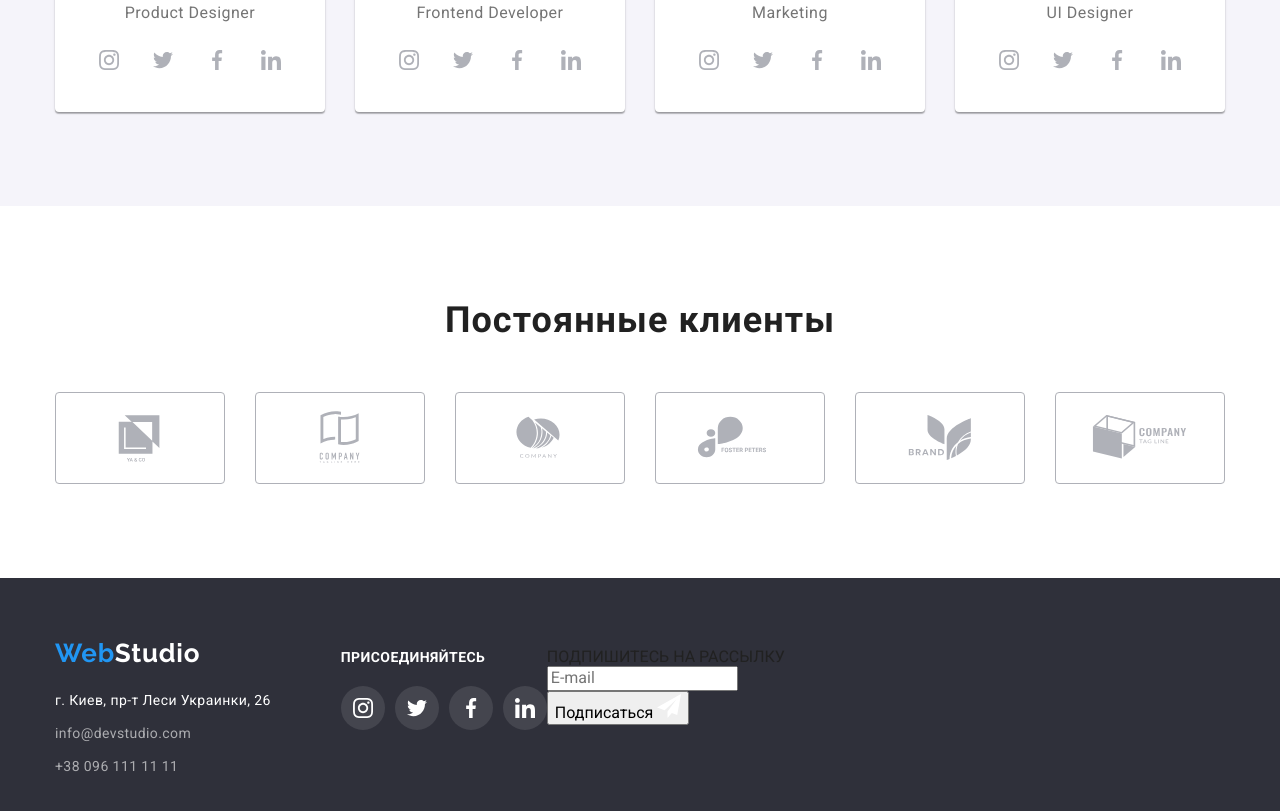
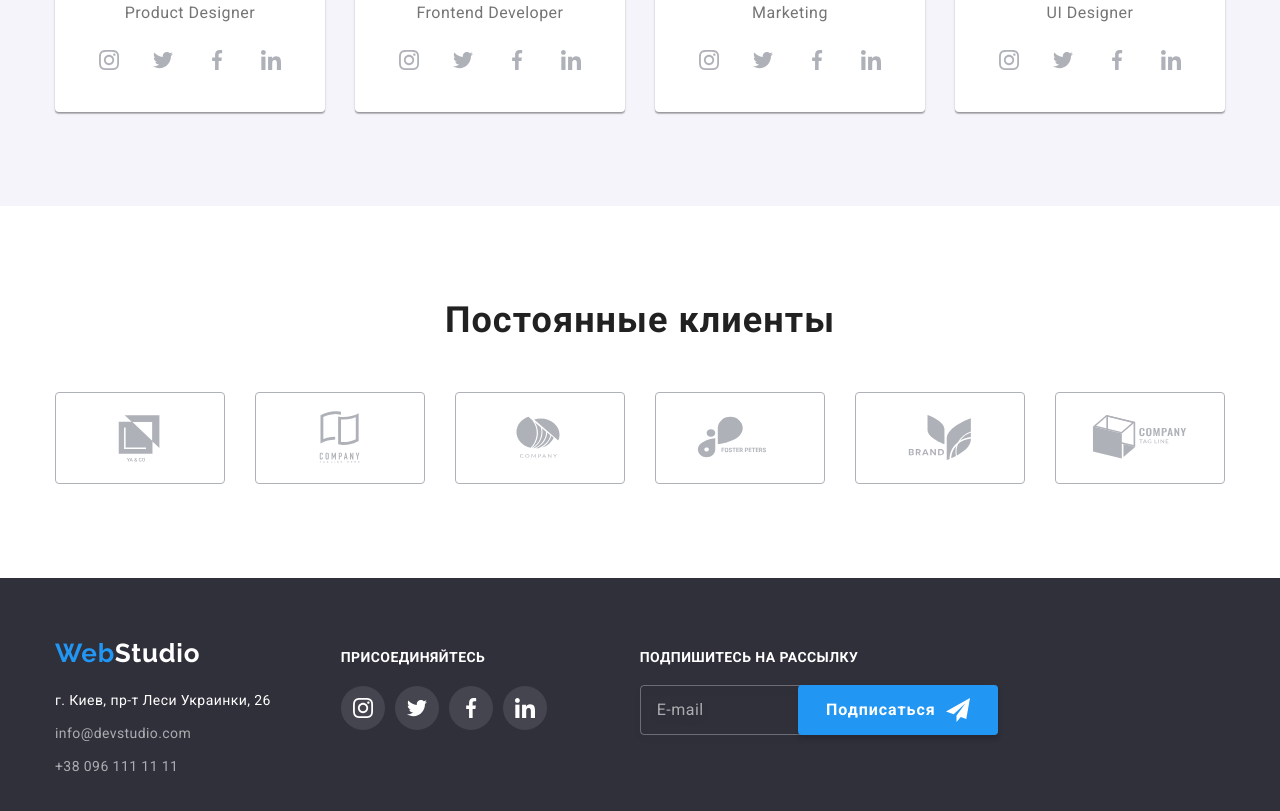
Before and after one commit to Anna-3008/goit-markup-hw-06, a plain HTML site: page index.html in a window 1280 px wide. Shown: the part 2098-2909 px from the top of the page. Drawn offline with nearby package versions, Linux system fonts and the light colour scheme.

Commit message:
Добавляет оформление футера

```diff
--- a/css/styles.css
+++ b/css/styles.css
@@ -636,6 +636,8 @@ body {
   margin-bottom: 9px;
 }
 
+/* Social */
+
 .social {
   font-weight: bold;
   font-size: 14px;
@@ -677,6 +679,82 @@ body {
 .social-link:hover,
 .social-link:focus {
   background-color: var(--accent-color);
+}
+
+.footer-element-social {
+  margin-right: 93px;
+}
+
+/* Subscription */
+
+.footer-subsciption {
+  display: flex;
+  justify-content: center;
+}
+
+.subscription {
+  font-style: normal;
+  font-weight: bold;
+  font-size: 14px;
+  line-height: 16px;
+  letter-spacing: 0.03em;
+  text-transform: uppercase;
+  color: var(--primary-white-color);
+  margin-bottom: 20px;
+}
+
+.subscription-element {
+  position: relative;
+}
+
+.form-subscription {
+  margin: 0 auto;
+}
+
+.email-form input {
+  width: 358px;
+  padding: 15px 16px;
+  background: inherit;
+  border: 1px solid rgba(255, 255, 255, 0.3);
+  box-sizing: border-box;
+  filter: drop-shadow(0px 4px 4px rgba(0, 0, 0, 0.15));
+  border-radius: 4px;
+}
+
+.email-form input::placeholder {
+  font-size: 16px;
+  line-height: 1.25;
+  letter-spacing: 0.03em;
+  color: var(--contact-text-color);
+}
+
+.button-subscription {
+  position: absolute;
+  top: 0;
+  right: 0;
+  display: flex;
+  align-items: center;
+  justify-content: center;
+  cursor: pointer;
+  box-shadow: 0px 4px 4px rgba(0, 0, 0, 0.15);
+  border-radius: 4px;
+  border: transparent;
+  padding-top: 10px;
+  padding-bottom: 10px;
+  min-width: 200px;
+
+  color: var(--primary-white-color);
+  background-color: var(--accent-color);
+  font-weight: bold;
+  font-size: 16px;
+  line-height: 1.88;
+  text-align: center;
+  letter-spacing: 0.06em;
+  font-family: inherit;
+}
+
+.icon-subscription {
+  margin-left: 10px;
 }
 
 /* Modal */
```
